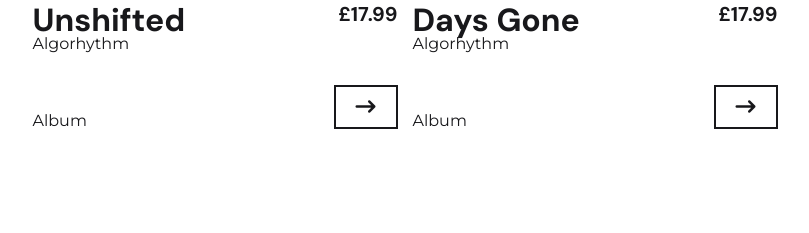
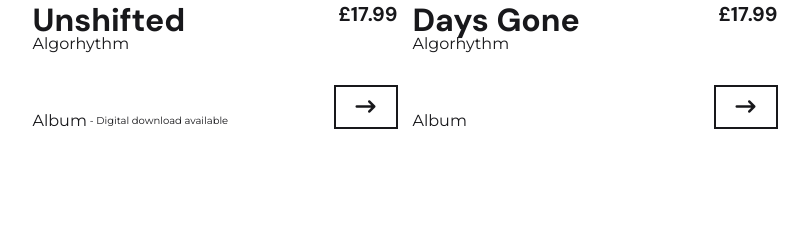
Before and after one commit to SamuelJForrest/forrest-records, a Django app: page /products/?artist=algorhythm in a window 1280 px wide. Shown: the part 567-800 px from the top of the page, without its empty margins (45-854 px from the left). Run offline with Django 3.2, Linux system fonts and the light colour scheme; data comes from the database, SQL or seed files in the repository; parts of the project's set-up code (start-up, migrations or seed data) failed here and were passed over; some libraries are stand-ins or nearby versions.

Commit message:
AMEND: added digital download tag for album products

```diff
--- a/products/templates/products/products.html
+++ b/products/templates/products/products.html
@@ -65,7 +65,12 @@
                                     {% endif %}
                                 </div>
                             </div>
-                            <span class="product-category">{{ product.product_type }}</span>
+                            <span class="product-category d-flex justify-content-start align-items-center">
+                                {{ product.product_type }}
+                                {% if product.album.digital_download %}
+                                    <span class="product-download">- Digital download available</span>
+                                {% endif %}
+                            </span>
                             <span class="product-btn"><i class="fa-solid fa-arrow-right-long"></i></span>
                         </div>
                     </a>
--- a/static/css/base.css
+++ b/static/css/base.css
@@ -650,7 +650,10 @@ table {
   margin-bottom: 1.2rem;
 }
 .blog-item-preview {
-  opacity: 0.6;
+  opacity: 0.8;
+}
+.blog-item-author span {
+  font-weight: 600;
 }
 .blog-single-image {
   position: relative;
@@ -713,6 +716,10 @@ table {
 }
 .product-category {
   margin-top: auto;
+}
+.product-download {
+  font-size: 1rem;
+  margin-left: 0.3rem;
 }
 .product-artist {
   color: #ef4444;
--- a/static/css/components/_blogs.scss
+++ b/static/css/components/_blogs.scss
@@ -64,18 +64,18 @@
         }
 
         &-preview {
-            opacity: 0.6;
+            opacity: 0.8;
         }
 
         &-icon {
             @extend .product-btn;
         }
 
-        // &-author {
-        //     span {
-        //         opacity: 0.6;
-        //     }
-        // }
+        &-author {
+            span {
+                font-weight: 600;
+            }
+        }
     }
 
     &-single {
--- a/static/css/components/_products.scss
+++ b/static/css/components/_products.scss
@@ -52,6 +52,11 @@
 
     &-category {
         margin-top: auto;
+    }
+
+    &-download {
+        font-size: 1rem;
+        margin-left: .3rem;
     }
 
     &-artist {
```
Also changed, not shown: 1 other file.
